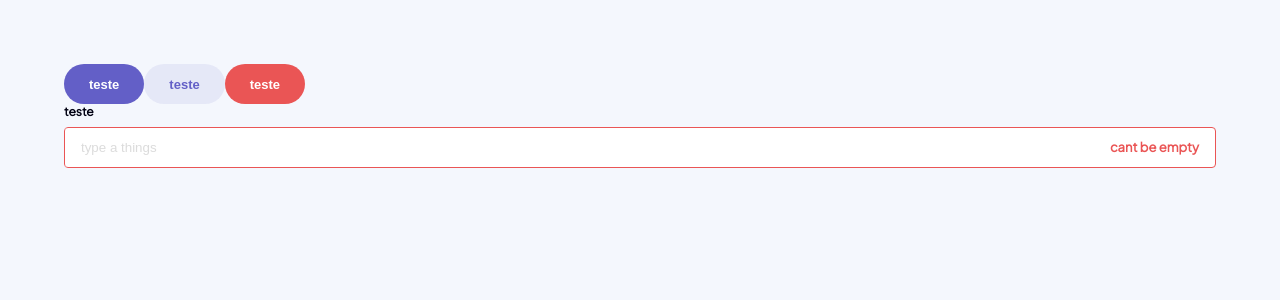
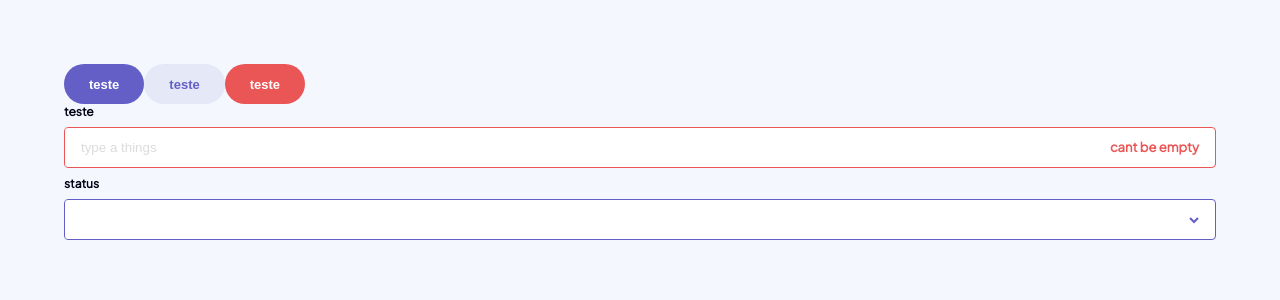
Before and after one commit to MariaLemos/kanban-task-management-web-app, a React (Create React App) app in the folder app/: page / in a window 1280 px wide. Shown: the top 300 px of the page. Built offline with nearby package versions, Linux system fonts and the light colour scheme.

Commit message:
feat: dropdown component

```diff
--- a/app/src/App.tsx
+++ b/app/src/App.tsx
@@ -1,6 +1,7 @@
 import { useState } from "react";
 import styled, { ThemeProvider } from "styled-components";
 import { Button } from "./commons/button";
+import { DropDown } from "./commons/dropdown";
 import { Input } from "./commons/input";
 import GlobalStyle, { SchemeColors } from "./GlobalStyles";
 import { themeMap } from "./Themes";
@@ -31,6 +32,7 @@ function App() {
             placeholder="type a things"
             errorMessage="cant be empty"
           />
+          <DropDown label={"status"} optionNames={["doing", "todo"]} />
         </Main>
       </ThemeProvider>
     </div>
--- a/app/src/Themes.ts
+++ b/app/src/Themes.ts
@@ -1,6 +1,10 @@
 import { SchemeColors } from "./GlobalStyles";
 
 const lightTheme: Theme = {
+  dropdown: {
+    bg: SchemeColors.white,
+  },
+
   input: {
     bg: SchemeColors.white,
     fontColor: SchemeColors.black,
@@ -24,6 +28,9 @@ const lightTheme: Theme = {
   },
 };
 const darkTheme: Theme = {
+  dropdown: {
+    bg: SchemeColors.darkBg,
+  },
   input: {
     bg: SchemeColors.darkGrey,
     fontColor: SchemeColors.white,
--- /dev/null
+++ b/app/src/commons/dropdown.tsx
@@ -0,0 +1,71 @@
+import { useState } from "react";
+import styled from "styled-components";
+import { Input } from "./input";
+import { ReactComponent as ArrowSvg } from "../assets/icon-chevron-down.svg";
+export const DropDown: React.FC<
+  {
+    label: string;
+    optionNames: string[];
+    value?: string;
+  } & Partial<HTMLSelectElement>
+> = ({ label, optionNames, value }) => {
+  const [selectedValue, setSelectedValue] = useState(value ?? "");
+  const [showOptions, setShowOptions] = useState(false);
+
+  return (
+    <StyledDropdown>
+      <StyledInput
+        value={selectedValue}
+        label={label}
+        onClick={() => {
+          console.log("click");
+          setShowOptions(!showOptions);
+        }}
+        icon={<ArrowSvg />}
+        readOnly
+      />
+
+      {showOptions && (
+        <DropdownWrapper>
+          {optionNames.map((optionName) => (
+            <Option
+              onClick={() => {
+                setSelectedValue(optionName);
+                setShowOptions(false);
+              }}
+            >
+              {optionName}
+            </Option>
+          ))}
+        </DropdownWrapper>
+      )}
+    </StyledDropdown>
+  );
+};
+const StyledDropdown = styled.div`
+  font-weight: 500;
+  font-size: 13px;
+  line-height: 23px;
+`;
+const StyledInput = styled(Input)`
+  transition: 0.5s;
+  input {
+    user-select: none;
+  }
+  > div {
+    border: 1px solid rgba(130, 143, 163, 0.25);
+    border-color: ${({ theme }) => theme.mainPurple};
+  }
+`;
+const DropdownWrapper = styled.div`
+  display: block;
+  background-color: ${({ theme }) => theme.dropdown.bg};
+
+  width: 100%;
+`;
+const Option = styled.span`
+  display: block;
+  padding: 0.5rem 1rem;
+  width: 100%;
+  cursor: pointer;
+`;
--- a/app/src/commons/input.tsx
+++ b/app/src/commons/input.tsx
@@ -2,20 +2,44 @@ import styled from "styled-components";
 
 export const Input: React.FC<
   {
+    label: string;
+    className?: string;
     errorMessage?: string;
-    label: string;
+    onClick?: (event: any) => void;
+    icon?: JSX.Element;
   } & Partial<HTMLInputElement>
-> = ({ label, errorMessage, placeholder }) => {
+> = ({
+  label,
+  errorMessage,
+  placeholder,
+  onClick,
+  className,
+  value,
+  readOnly,
+  icon,
+}) => {
   return (
-    <StyledLabel>
+    <StyledLabel className={className} onClick={onClick}>
       {label}
       <InputWrapper hasError={Boolean(errorMessage)}>
-        <StyledInput placeholder={placeholder} />
+        <StyledInput
+          placeholder={placeholder}
+          value={value}
+          readOnly={readOnly}
+        />
         {errorMessage && <ErrorMessage>{errorMessage}</ErrorMessage>}
+        {icon && (
+          <Icon onClick={(event) => event.stopPropagation()}>{icon}</Icon>
+        )}
       </InputWrapper>
     </StyledLabel>
   );
 };
+const Icon = styled.span`
+  flex-shrink: 0;
+  padding: 0.5rem 1rem;
+  flex-shrink: 0;
+`;
 const ErrorMessage = styled.span`
   color: ${({ theme }) => theme.red};
   flex-shrink: 0;
@@ -48,6 +72,7 @@ const StyledInput = styled.input`
   width: 100%;
   padding: 0.5rem 1rem;
   outline: none;
+  line-height: 23px;
 
   &:not(:active, :focus) {
     mix-blend-mode: normal;
```
Also changed, not shown: app/src/types.d.ts (+5 -7 lines).
